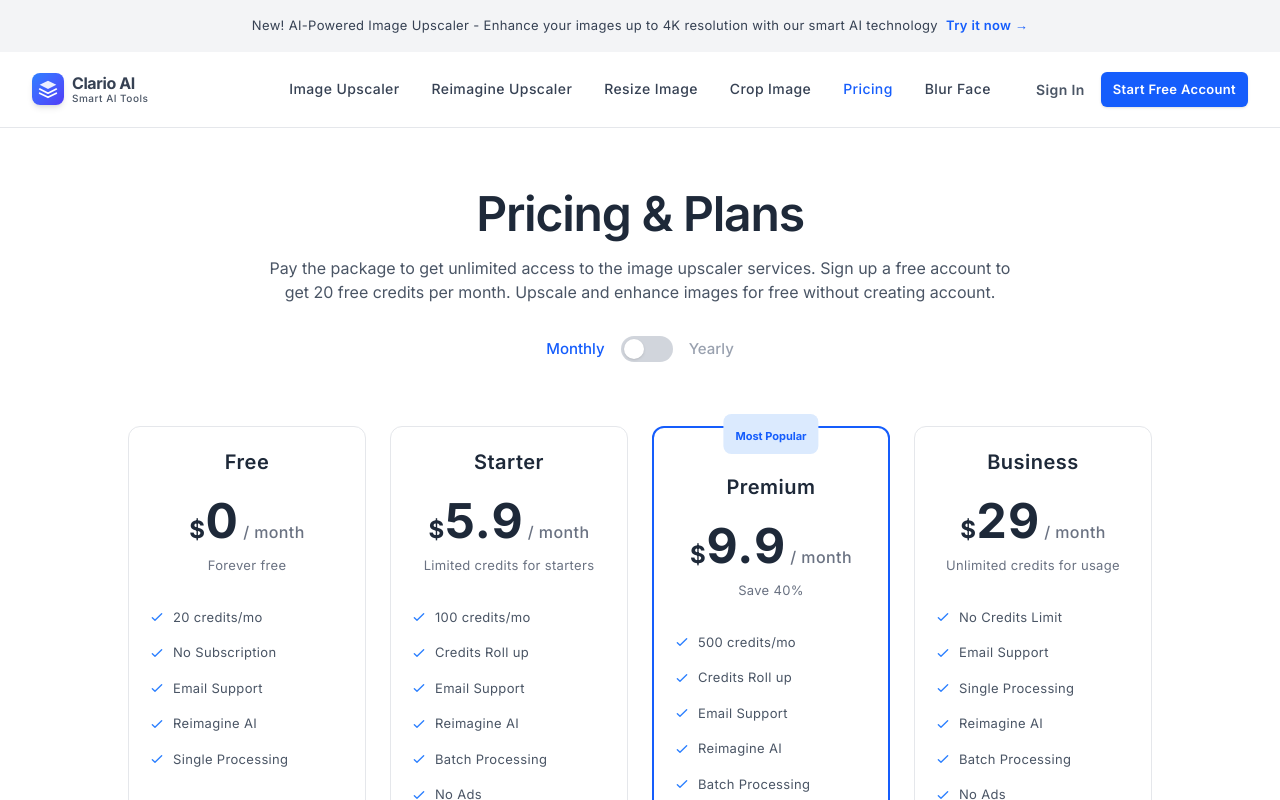
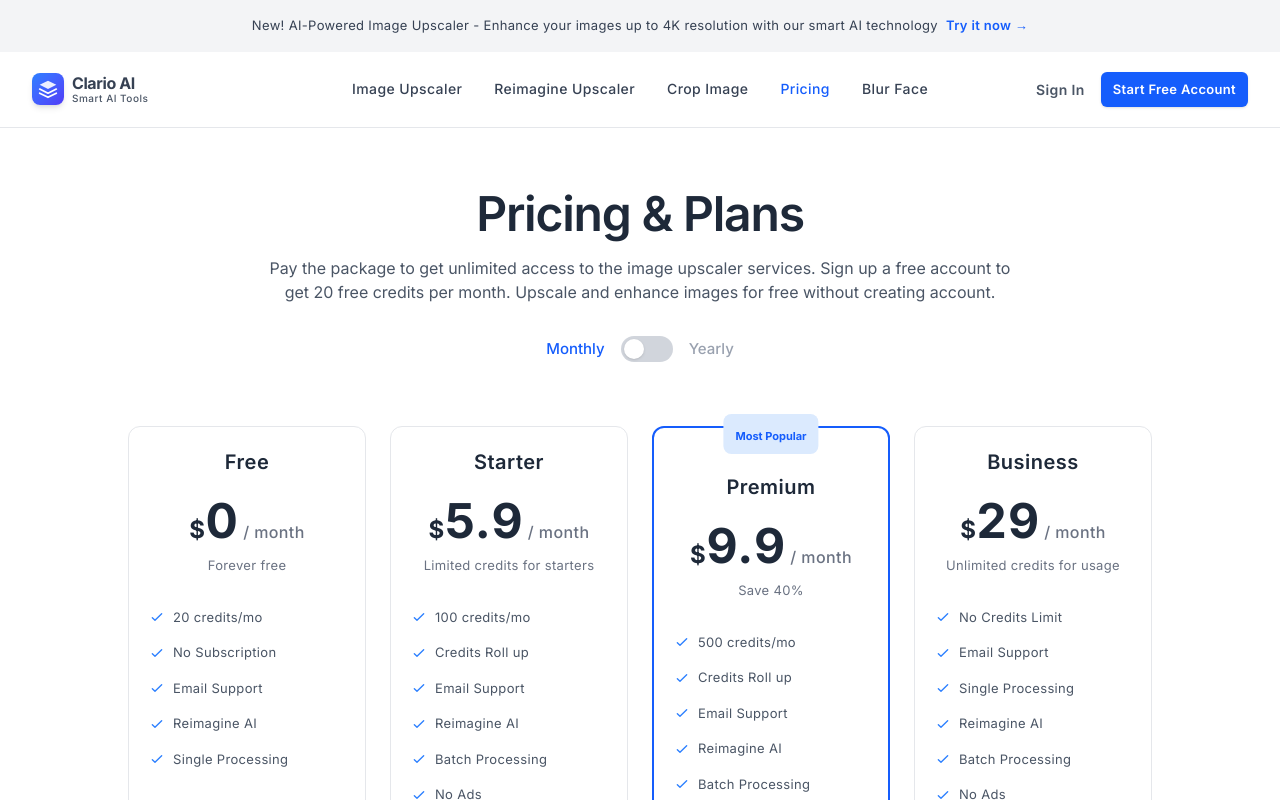
Before and after one commit to riskiaryaptr/clario-upscale, a React (Vite) app: page /Pricing in a window 1280 px wide. Shown: the top 800 px of the page. Built offline with nearby package versions, Linux system fonts and the light colour scheme; a web font is replaced by a local one.

Commit message:
update header

```diff
--- a/src/frontend/components/Header.jsx
+++ b/src/frontend/components/Header.jsx
@@ -63,7 +63,6 @@ function Header() {
                     <div className="hidden xl:flex xl:gap-x-8 text-gray-700 font-medium leading-normal tracking-wide">
                         <Link to="/" className={`text-sm/6 transition-colors ${isActive('/') || isActive('/index') ? 'text-blue-600' : 'hover:text-blue-600'}`}>Image Upscaler</Link>
                         <Link to="/Reimagine" className={`text-sm/6 transition-colors ${isActive('/Reimagine') ? 'text-blue-600' : 'hover:text-blue-600'}`}>Reimagine Upscaler</Link>
-                        <Link to="/" className={`text-sm/6 transition-colors ${isActive('/resize') ? 'text-blue-600' : 'hover:text-blue-600'}`}>Resize Image</Link>
                         <Link to="/" className={`text-sm/6 transition-colors ${isActive('/crop') ? 'text-blue-600' : 'hover:text-blue-600'}`}>Crop Image</Link>
                         <Link to="/Pricing" className={`text-sm/6 transition-colors ${isActive('/Pricing') ? 'text-blue-600' : 'hover:text-blue-600'}`}>Pricing</Link>
                         <Link to="/" className={`text-sm/6 transition-colors ${isActive('/blur') ? 'text-blue-600' : 'hover:text-blue-600'}`}>Blur Face</Link>
@@ -116,11 +115,10 @@ function Header() {
                             <div className="-my-6">
                                 <div className="space-y-4 py-6 font-medium text-gray-700 text-sm/6">
                                     <Link to="/" className={`-mx-3 block rounded-lg px-3 py-2.5 border-b border-dotted border-gray-300 ${isActive('/') || isActive('/index') ? 'text-blue-600' : ''}`}>Image Upscaler</Link>
-                                    <Link to="/" className={`-mx-3 block rounded-lg px-3 py-2.5 border-b border-dotted border-gray-300 ${isActive('/resize') ? 'text-blue-600' : ''}`}>Resize Image</Link>
                                     <Link to="/Reimagine" className={`-mx-3 block rounded-lg px-3 py-2.5 border-b border-dotted border-gray-300 ${isActive('/Reimagine') ? 'text-blue-600' : ''}`}>Reimagine Upscaler</Link>
                                     <Link to="/" className={`-mx-3 block rounded-lg px-3 py-2.5 border-b border-dotted border-gray-300 ${isActive('/crop') ? 'text-blue-600' : ''}`}>Crop Image</Link>
                                     <Link to="/Pricing" className={`-mx-3 block rounded-lg px-3 py-2.5 border-b border-dotted border-gray-300 ${isActive('/Pricing') ? 'text-blue-600' : ''}`}>Pricing</Link>
-                                    <Link to="/" className={`-mx-3 block rounded-lg px-3 py-2.5 border-b border-dotted border-gray-300 ${isActive('/convert') ? 'text-blue-600' : ''}`}>Convert to JPG</Link>
+                                    <Link to="/" className={`-mx-3 block rounded-lg px-3 py-2.5 border-b border-dotted border-gray-300 ${isActive('/blur') ? 'text-blue-600' : ''}`}>Blur Face</Link>
                                 </div>
 
                                 <div className="py-2 space-y-1">
```
